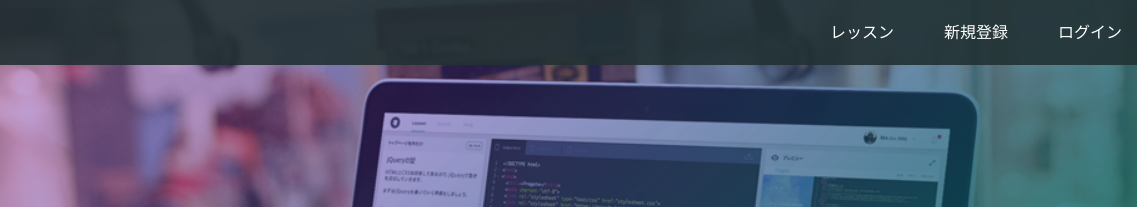
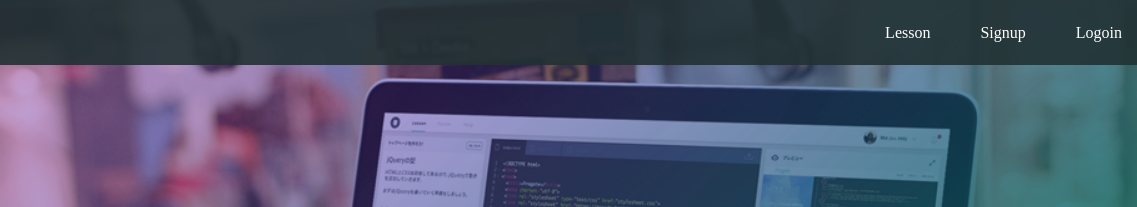
Before and after one commit to tienan-git/tienan-git.github.io, a plain HTML site: page index.html in a window 1280 px wide. Shown: the top 207 px of the page, 143-1280 px from the left. Drawn offline with Linux system fonts and the light colour scheme.

Commit message:
Update index.html

```diff
--- a/index.html
+++ b/index.html
@@ -15,9 +15,9 @@
       </div>
       <span class="fa fa-bars menu-icon"></span>
       <div class="header-right">
-        <a href="#">レッスン</a>
-        <a href="#">新規登録</a>
-        <a href="#" class="login">ログイン</a>
+        <a href="#">Lesson</a>
+        <a href="#">Signup</a>
+        <a href="#" class="login">Logoin</a>
       </div>
     </div>
   </header>
```
